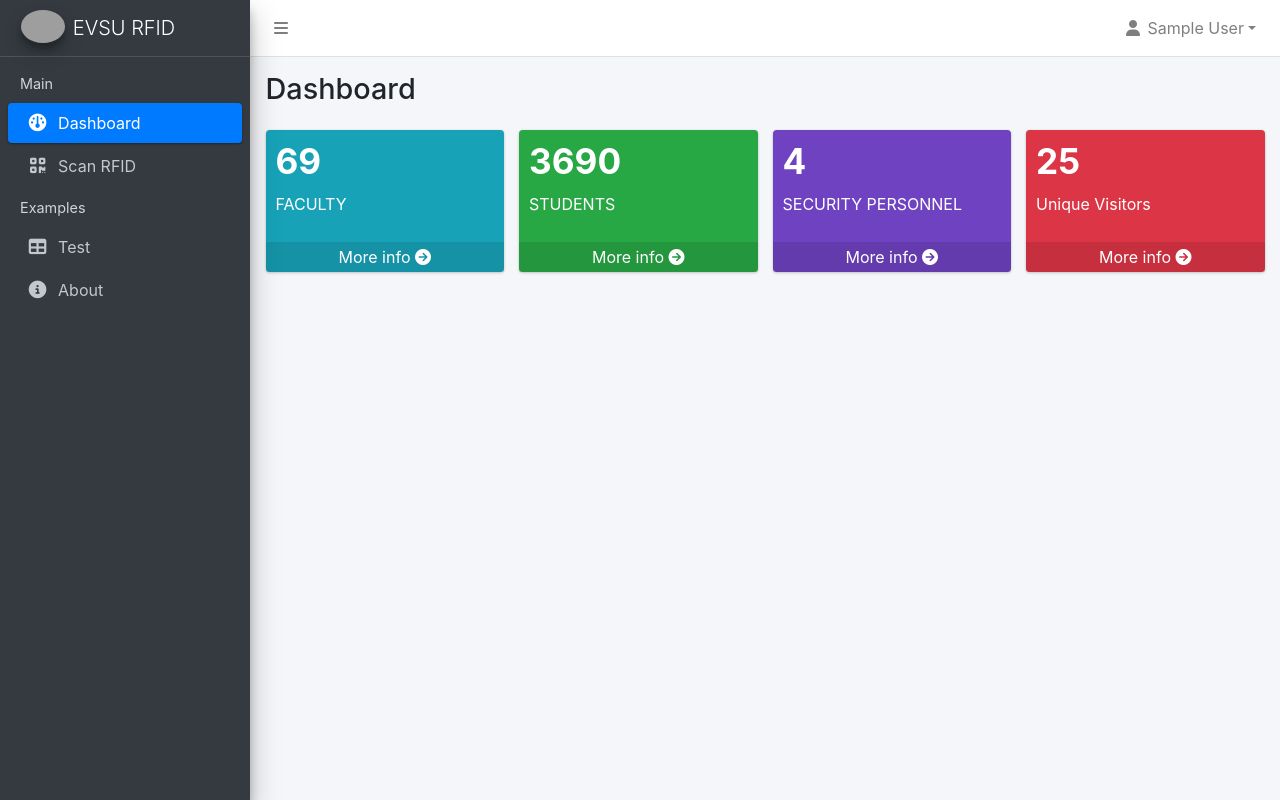
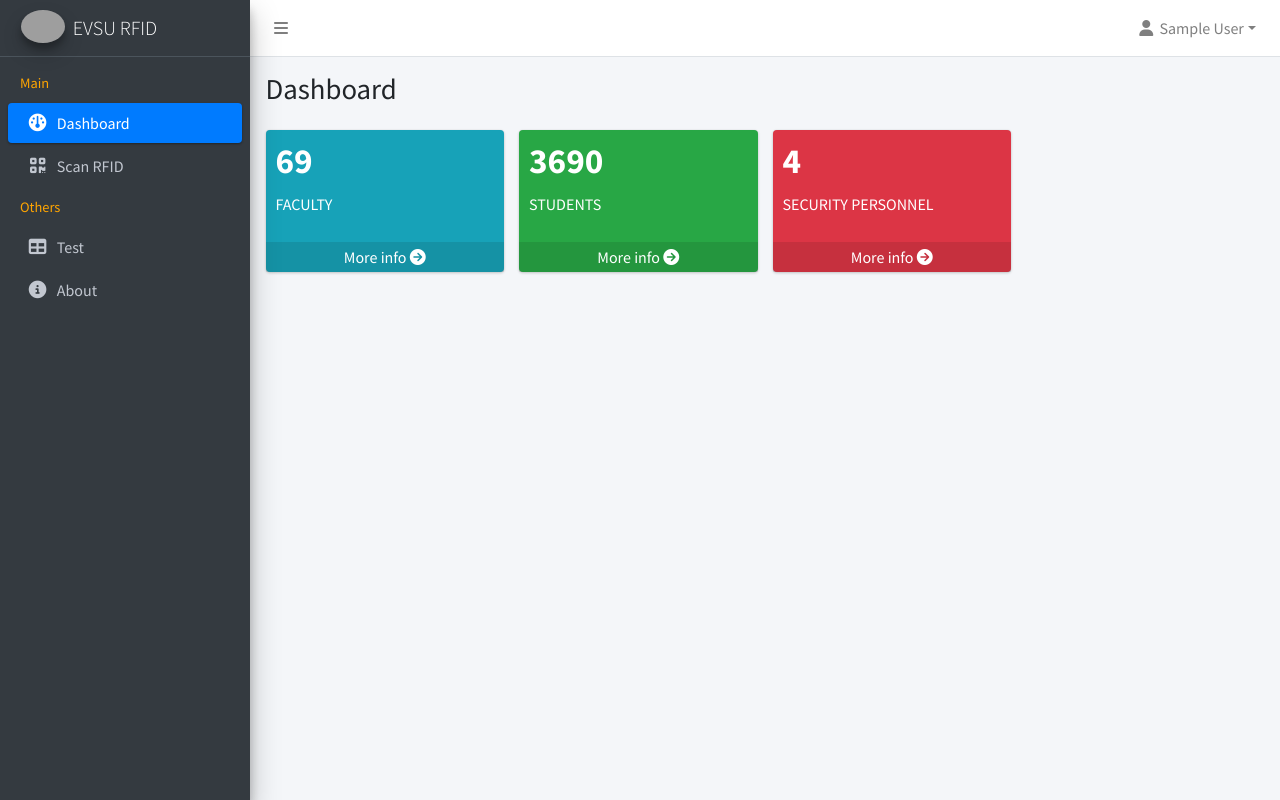
Before and after one commit to Kaelx/RFIDsystem, a PHP site: page /admin/ in a window 1280 px wide. Run offline with PHP 8.4, Linux system fonts and the light colour scheme; the visitor is signed in with stand-in values (Sample User, id 1); some libraries are stand-ins or nearby versions; grey boxes are pictures that could not be loaded.

Commit message:
small update

```diff
--- /dev/null
+++ b/admin/css/style.css
@@ -0,0 +1,13 @@
+/*--------------------------------------------------------------
+# CSS
+--------------------------------------------------------------*/
+#rfid-form {
+    position: absolute;
+    left: -9999px;
+    width: 0;
+    opacity: 0;
+}
+
+.sidebar .nav-header{
+    color: orange;
+}
--- a/admin/header.php
+++ b/admin/header.php
@@ -15,4 +15,7 @@
 <link rel="stylesheet" href="https://cdn.jsdelivr.net/npm/admin-lte@3.2/dist/css/adminlte.min.css">
 
 
-<link rel="stylesheet" href="../css/style.css">
+
+<link rel="stylesheet" href="https://fonts.googleapis.com/css?family=Source+Sans+Pro:300,400,600,700,300italic,400italic,600italic">
+
+<link rel="stylesheet" href="css/style.css">
--- a/admin/home.php
+++ b/admin/home.php
@@ -47,7 +47,7 @@
 
           <div class="col-lg-3 col-6">
             <!-- small box -->
-            <div class="small-box bg-purple">
+            <div class="small-box bg-danger">
               <div class="inner">
                 <h3>4</h3>
 
@@ -60,20 +60,6 @@
             </div>
           </div>
 
-          <div class="col-lg-3 col-6">
-            <!-- small box -->
-            <div class="small-box bg-danger">
-              <div class="inner">
-                <h3>25</h3>
-
-                <p>Unique Visitors</p>
-              </div>
-              <div class="icon">
-                <i class="ion ion-pie-graph"></i>
-              </div>
-              <a href="#" class="small-box-footer">More info <i class="fas fa-arrow-circle-right"></i></a>
-            </div>
-          </div>
         </div>
       </div>
     </section>
--- a/admin/index.php
+++ b/admin/index.php
@@ -29,7 +29,7 @@ if (!isset($_SESSION['login_id'])) {
 
     <!-- Preloader -->
     <!-- <div class="preloader flex-column justify-content-center align-items-center">
-      <img class="animation__shake" src="../assets/defaults/evsu-logo.png" alt="evsu" width="150">
+      <img class="animation__shake" src="assets/defaults/evsu-logo.png" alt="evsu" width="150">
     </div> -->
 
     <!-- Navbar -->
@@ -83,7 +83,7 @@ if (!isset($_SESSION['login_id'])) {
               </a>
             </li>
 
-            <li class="nav-header">Examples</li>
+            <li class="nav-header">Others</li>
             <li class="nav-item">
               <a href="index.php?page=test" class="nav-link">
                 <i class="nav-icon fa fa-table"></i>
--- a/css/style.css
+++ b/css/style.css
@@ -66,15 +66,3 @@
       transform: rotate(360deg);
     }
   }
-
-
-
-  /*--------------------------------------------------------------
-# CSS
---------------------------------------------------------------*/
-#rfid-form {
-  position: absolute;
-  left: -9999px;
-  width: 0;
-  opacity: 0;
-}
```
